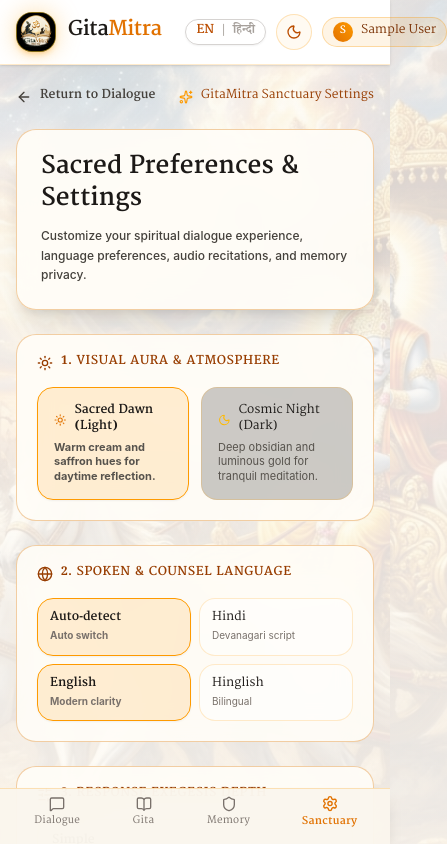
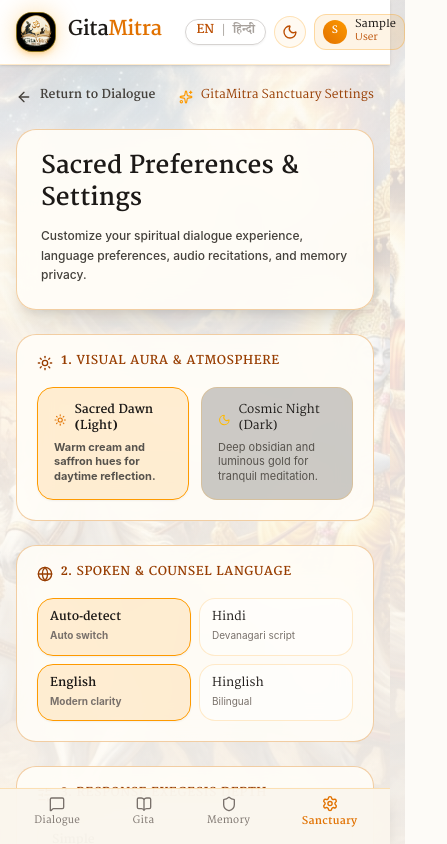
Before and after one commit to anubhav0704/GitaMitra, a Next.js app in the folder frontend/: page /settings in a window 390 px wide. Shown: the top 844 px of the page, 447 px wide, since content can reach past the window. Built offline with nearby package versions, Linux system fonts and the light colour scheme; no server answers; sample sign-in values are in the browser's storage; a web font is replaced by a local one.

Commit message:
fix(mobile): hide upper language button on phone, keep in mobile sidebar, and format user name into two lines

```diff
--- a/frontend/src/app/chat/page.tsx
+++ b/frontend/src/app/chat/page.tsx
@@ -816,7 +816,7 @@ export default function ChatPage() {
 
           {/* Right Header Controls */}
           <div className="flex items-center space-x-2">
-            <LanguageSwitcherButton />
+            <LanguageSwitcherButton className="hidden md:inline-flex" />
             <InstallAppButton className="hidden sm:inline-flex px-2.5 py-1 text-xs rounded-full border border-amber-500/30 bg-amber-500/10 hover:bg-amber-500/20" />
 
             <Link
--- a/frontend/src/components/Navbar.tsx
+++ b/frontend/src/components/Navbar.tsx
@@ -133,15 +133,15 @@ export default function Navbar() {
             </div>
 
             {/* Right Controls */}
-            <div className="flex items-center space-x-2.5">
-              {/* Bilingual Language Switcher */}
-              <LanguageSwitcherButton />
+            <div className="flex items-center space-x-2 sm:space-x-2.5">
+              {/* Bilingual Language Switcher (hidden on mobile phone screens, kept in sidebar) */}
+              <LanguageSwitcherButton className="hidden md:inline-flex" />
 
               {/* Theme Toggle */}
               <button
                 onClick={toggleTheme}
                 aria-label="Toggle theme"
-                className="w-9 h-9 rounded-full border border-amber-500/25 bg-amber-500/5 hover:bg-amber-500/15 flex items-center justify-center text-amber-600 dark:text-amber-400 transition-colors"
+                className="w-8 h-8 sm:w-9 sm:h-9 rounded-full border border-amber-500/25 bg-amber-500/5 hover:bg-amber-500/15 flex items-center justify-center text-amber-600 dark:text-amber-400 transition-colors shrink-0"
                 title={`Switch to ${theme === "dark" ? "Light" : "Dark"} mode`}
               >
                 {theme === "dark" ? (
@@ -155,20 +155,53 @@ export default function Navbar() {
                 <div className="flex items-center space-x-2 text-xs">
                   <button
                     onClick={() => setProfileModalOpen(true)}
-                    className="flex items-center space-x-2 px-2.5 py-1 rounded-full border border-amber-500/30 bg-amber-500/10 text-amber-900 dark:text-amber-200 hover:bg-amber-500/20 transition-colors"
+                    className="flex items-center space-x-2 px-2 sm:px-2.5 py-1 rounded-xl sm:rounded-full border border-amber-500/30 bg-amber-500/10 text-amber-900 dark:text-amber-200 hover:bg-amber-500/20 transition-colors shrink-0"
                   >
                     {user.avatar_url ? (
                       <img
                         src={user.avatar_url}
                         alt={user.name || "Seeker"}
-                        className="w-5 h-5 rounded-full object-cover border border-amber-500/40 shrink-0"
+                        className="w-6 h-6 sm:w-5 sm:h-5 rounded-full object-cover border border-amber-500/40 shrink-0"
                       />
                     ) : (
-                      <div className="w-5 h-5 rounded-full bg-gradient-to-tr from-amber-600 to-amber-500 text-white font-serif font-bold text-[10px] flex items-center justify-center shrink-0">
+                      <div className="w-6 h-6 sm:w-5 sm:h-5 rounded-full bg-gradient-to-tr from-amber-600 to-amber-500 text-white font-serif font-bold text-[10px] flex items-center justify-center shrink-0">
                         {(user.name ? user.name[0] : user.email ? user.email[0] : "S").toUpperCase()}
                       </div>
                     )}
-                    <span className="font-serif max-w-[110px] truncate">{user.name || user.email?.split("@")[0]}</span>
+                    {(() => {
+                      const fullName = user.name?.trim() || user.email?.split("@")[0] || "Seeker";
+                      const words = fullName.split(/\s+/);
+                      if (words.length >= 2) {
+                        return (
+                          <div className="flex flex-col text-left leading-tight">
+                            <span className="font-serif font-semibold text-[11px] sm:text-xs text-stone-900 dark:text-stone-100 max-w-[75px] sm:max-w-[120px] truncate">
+                              {words[0]}
+                            </span>
+                            <span className="font-serif text-[10px] sm:text-[11px] text-amber-700 dark:text-amber-300 font-medium max-w-[75px] sm:max-w-[120px] truncate">
+                              {words.slice(1).join(" ")}
+                            </span>
+                          </div>
+                        );
+                      }
+                      if (fullName.length > 9) {
+                        const mid = Math.ceil(fullName.length / 2);
+                        return (
+                          <div className="flex flex-col text-left leading-tight">
+                            <span className="font-serif font-semibold text-[10px] sm:text-xs text-stone-900 dark:text-stone-100 max-w-[75px] sm:max-w-[120px] truncate">
+                              {fullName.slice(0, mid)}
+                            </span>
+                            <span className="font-serif text-[9px] sm:text-[10px] text-amber-700 dark:text-amber-300 font-medium max-w-[75px] sm:max-w-[120px] truncate">
+                              {fullName.slice(mid)}
+                            </span>
+                          </div>
+                        );
+                      }
+                      return (
+                        <span className="font-serif text-xs font-semibold max-w-[80px] sm:max-w-[120px] truncate">
+                          {fullName}
+                        </span>
+                      );
+                    })()}
                   </button>
                 </div>
               ) : (
--- a/frontend/src/components/chat/Sidebar.tsx
+++ b/frontend/src/components/chat/Sidebar.tsx
@@ -177,6 +177,11 @@ export default function Sidebar({
           </Link>
 
           <div className="flex items-center space-x-1.5">
+            {/* Language toggle specifically for phone users inside the mobile sidebar */}
+            <div className="md:hidden">
+              <LanguageSwitcherButton />
+            </div>
+
             {onToggleCollapse && (
               <button
                 onClick={onToggleCollapse}
--- a/frontend/src/components/layout/MobileNav.tsx
+++ b/frontend/src/components/layout/MobileNav.tsx
@@ -4,6 +4,7 @@ import React from "react";
 import Link from "next/link";
 import { usePathname } from "next/navigation";
 import { MessageSquare, BookOpen, Shield, Settings as SettingsIcon } from "lucide-react";
+import { useLanguage } from "../../context/LanguageContext";
 
 export interface MobileNavProps {
   className?: string;
@@ -12,13 +13,14 @@ export interface MobileNavProps {
 
 export const MobileNav: React.FC<MobileNavProps> = ({ className = "", isChat }) => {
   const pathname = usePathname();
+  const { isHindi } = useLanguage();
   const activeIsChat = isChat ?? (pathname === "/chat");
 
   const navItems = [
-    { href: "/chat", label: "Dialogue", icon: MessageSquare, active: pathname === "/chat" },
-    { href: "/gita", label: "Gita", icon: BookOpen, active: pathname?.startsWith("/gita") },
-    { href: "/memory", label: "Memory", icon: Shield, active: pathname === "/memory" },
-    { href: "/settings", label: "Sanctuary", icon: SettingsIcon, active: pathname === "/settings" }
+    { href: "/chat", label: isHindi ? "भगवद् संवाद" : "Dialogue", icon: MessageSquare, active: pathname === "/chat" },
+    { href: "/gita", label: isHindi ? "गीता" : "Gita", icon: BookOpen, active: pathname?.startsWith("/gita") },
+    { href: "/memory", label: isHindi ? "स्मृति" : "Memory", icon: Shield, active: pathname === "/memory" },
+    { href: "/settings", label: isHindi ? "सेटिंग्स" : "Sanctuary", icon: SettingsIcon, active: pathname === "/settings" }
   ];
 
   return (
```
